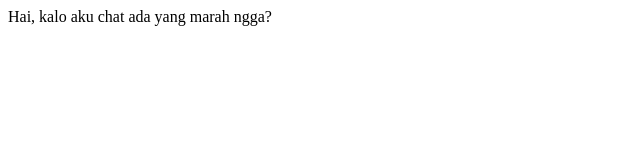
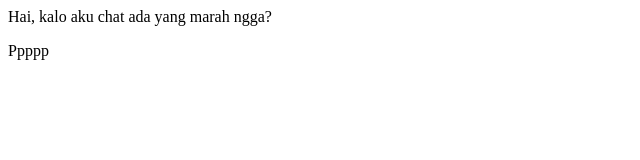
Before and after one commit to caliburnight/Web-Konsultan, a plain HTML site: page index.html in a window 1280 px wide. Shown: the full height of the page, 0-640 px from the left. Drawn offline with Linux system fonts and the light colour scheme.

Commit message:
Update index.html

```diff
--- a/index.html
+++ b/index.html
@@ -7,5 +7,6 @@
 </head>
 <body>
     Hai, kalo aku chat ada yang marah ngga?
+    <p>Ppppp</p>
 </body>
 </html>
```
